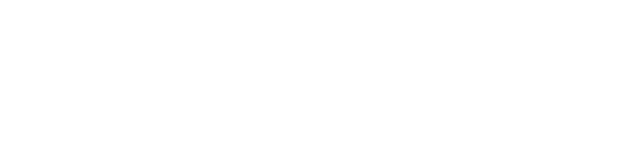
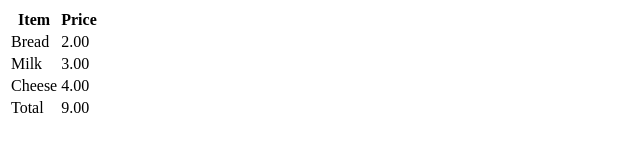
Before and after one commit to acciojob/grofers-checkout-2-kalpna-hub, a website: page main.html in a window 1280 px wide. Shown: the whole page, without its empty margins (0-640 px from the left). Drawn offline with Linux system fonts and the light colour scheme.

Commit message:
created a submission

```diff
--- a/main.html
+++ b/main.html
@@ -8,6 +8,34 @@
 
 <body>
 	<!-- the entire body must be written by student -->
+	<table>
+  <thead>
+    <tr>
+      <th>Item</th>
+      <th>Price</th>
+    </tr>
+  </thead>
+  <tbody>
+    <tr>
+      <td>Bread</td>
+      <td data-ns-test="prices">2.00</td>
+    </tr>
+    <tr>
+      <td>Milk</td>
+      <td data-ns-test="prices">3.00</td>
+    </tr>
+    <tr>
+      <td>Cheese</td>
+      <td data-ns-test="prices">4.00</td>
+    </tr>
+  </tbody>
+  <tfoot>
+    <tr>
+      <td>Total</td>
+      <td data-ns-test="grandTotal"></td>
+    </tr>
+  </tfoot>
+</table>
     <script type="text/javascript" src="./script.js">
 </script>
 
--- a/script.js
+++ b/script.js
@@ -1 +1,15 @@
 //your code here
+// Get all the prices from the table
+  const prices = document.querySelectorAll('[data-ns-test="prices"]');
+
+  // Initialize the total price to zero
+  let totalPrice = 0;
+
+  // Loop through each price and add it to the total price
+  prices.forEach(price => {
+    totalPrice += parseFloat(price.innerText);
+  });
+
+  // Set the total price in the last row of the table
+  const grandTotal = document.querySelector('[data-ns-test="grandTotal"]');
+  grandTotal.innerText = totalPrice.toFixed(2);
```
